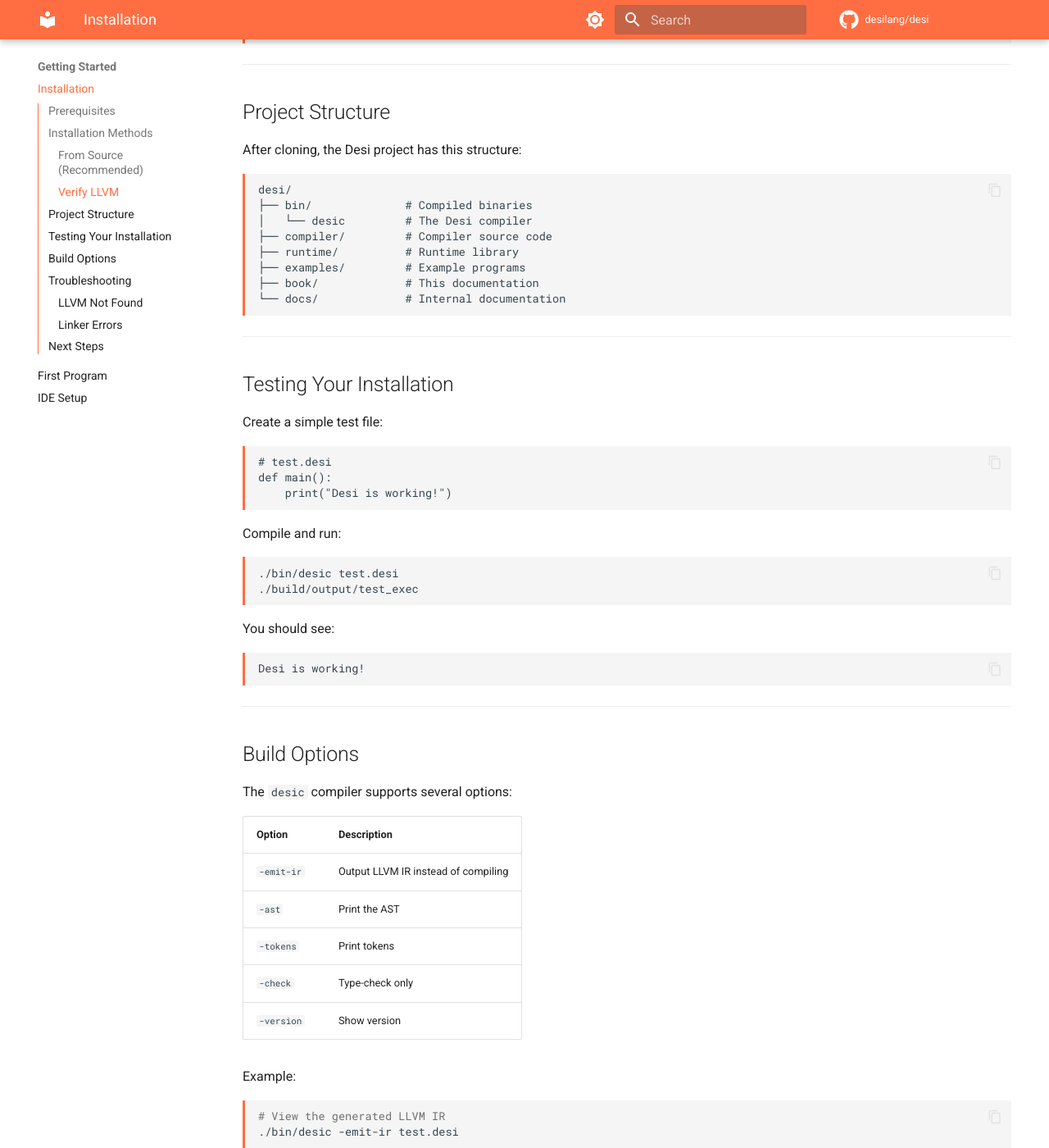
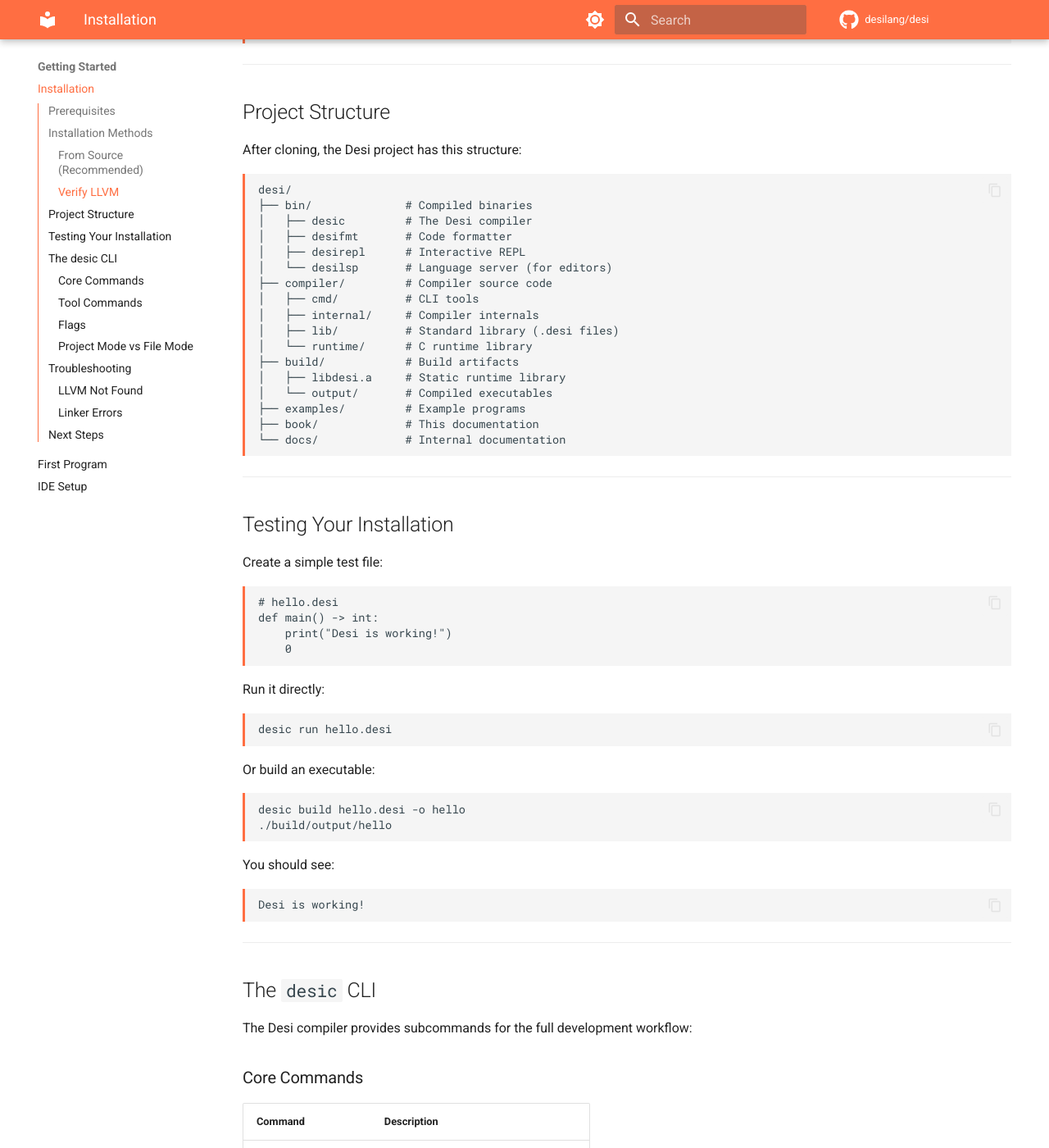
Before and after one commit to desilang/desi, an MkDocs documentation site: the page built from book/docs/getting-started/install.md, in a window 1280 px wide and 1400 px high, scrolled down 1146 px. Shown: the whole window at 82% size. Built offline with MkDocs 1.6.1 and Material for MkDocs 9.7.7, drawn with Linux system fonts in a browser that asks for light colours; comment, search, counter and statistics services are not loaded; the version menu is left out; some of the changed text lies outside the part shown.

Commit message:
docs: update getting-started for new CLI, fix Makefile Go rebuild
- install.md: full CLI reference table, desic subcommands, project structure
- first-program.md: use desic run/build, f-strings, desic init workflow
- Makefile: mark Go binary targets as PHONY so source changes trigger rebuild

````diff
--- a/book/docs/getting-started/install.md
+++ b/book/docs/getting-started/install.md
@@ -25,11 +25,11 @@
 git clone https://github.com/desilang/desi.git
 cd desi
 
-# Build the compiler
+# Build the compiler and runtime
 make
 
 # Verify installation
-./bin/desic -version
+./bin/desic version
 ```
 
 ### Verify LLVM
@@ -69,9 +69,18 @@
 ```
 desi/
 ├── bin/              # Compiled binaries
-│   └── desic         # The Desi compiler
+│   ├── desic         # The Desi compiler
+│   ├── desifmt       # Code formatter
+│   ├── desirepl      # Interactive REPL
+│   └── desilsp       # Language server (for editors)
 ├── compiler/         # Compiler source code
-├── runtime/          # Runtime library
+│   ├── cmd/          # CLI tools
+│   ├── internal/     # Compiler internals
+│   ├── lib/          # Standard library (.desi files)
+│   └── runtime/      # C runtime library
+├── build/            # Build artifacts
+│   ├── libdesi.a     # Static runtime library
+│   └── output/       # Compiled executables
 ├── examples/         # Example programs
 ├── book/             # This documentation
 └── docs/             # Internal documentation
@@ -84,16 +93,23 @@
 Create a simple test file:
 
 ```desi
-# test.desi
-def main():
+# hello.desi
+def main() -> int:
     print("Desi is working!")
+    0
 ```
 
-Compile and run:
+Run it directly:
 
 ```bash
-./bin/desic test.desi
-./build/output/test_exec
+desic run hello.desi
+```
+
+Or build an executable:
+
+```bash
+desic build hello.desi -o hello
+./build/output/hello
 ```
 
 You should see:
@@ -104,24 +120,55 @@
 
 ---
 
-## Build Options
+## The `desic` CLI
 
-The `desic` compiler supports several options:
+The Desi compiler provides subcommands for the full development workflow:
 
-| Option | Description |
-|--------|-------------|
-| `-emit-ir` | Output LLVM IR instead of compiling |
-| `-ast` | Print the AST |
-| `-tokens` | Print tokens |
-| `-check` | Type-check only |
-| `-version` | Show version |
+### Core Commands
 
-Example:
+| Command | Description |
+|---------|-------------|
+| `desic init [name]` | Create a new Desi project with `desi.mod` |
+| `desic build [file]` | Build an executable |
+| `desic run [file]` | Build and run immediately |
+| `desic test [files]` | Run test files (`*_test.desi`) |
+| `desic check <file>` | Type-check without compiling |
+
+### Tool Commands
+
+| Command | Description |
+|---------|-------------|
+| `desic fmt [-w] <file\|dir>` | Format source code |
+| `desic doc [--all] <file>` | Generate documentation |
+| `desic watch [file]` | Watch and re-check on save |
+| `desic emit-ir <file>` | Emit LLVM IR to stdout |
+| `desic version` | Print compiler version |
+| `desic help` | Show all commands |
+
+### Flags
+
+| Flag | Description |
+|------|-------------|
+| `-O2` | Optimize output |
+| `-o <name>` | Set output executable name |
+| `-I <roots>` | Import roots (colon-separated) |
+| `--error-format <fmt>` | Error format: `human` or `json` |
+| `--color <mode>` | Color output: `auto`, `always`, or `never` |
+
+### Project Mode vs File Mode
+
+When you run `desic build` or `desic run` **without** a file argument, it uses the `desi.mod` manifest:
 
 ```bash
-# View the generated LLVM IR
-./bin/desic -emit-ir test.desi
+# File mode — compile a single file
+desic run hello.desi
+
+# Project mode — uses desi.mod entry point
+cd myproject/
+desic run
 ```
+
+See [First Program](first-program.md) for a complete project walkthrough.
 
 ---
 
````
Also changed, not shown: other parts of book/docs/getting-started/install.md (+1 -1 lines), book/docs/getting-started/first-program.md (+47 -32 lines), 1 other file.
